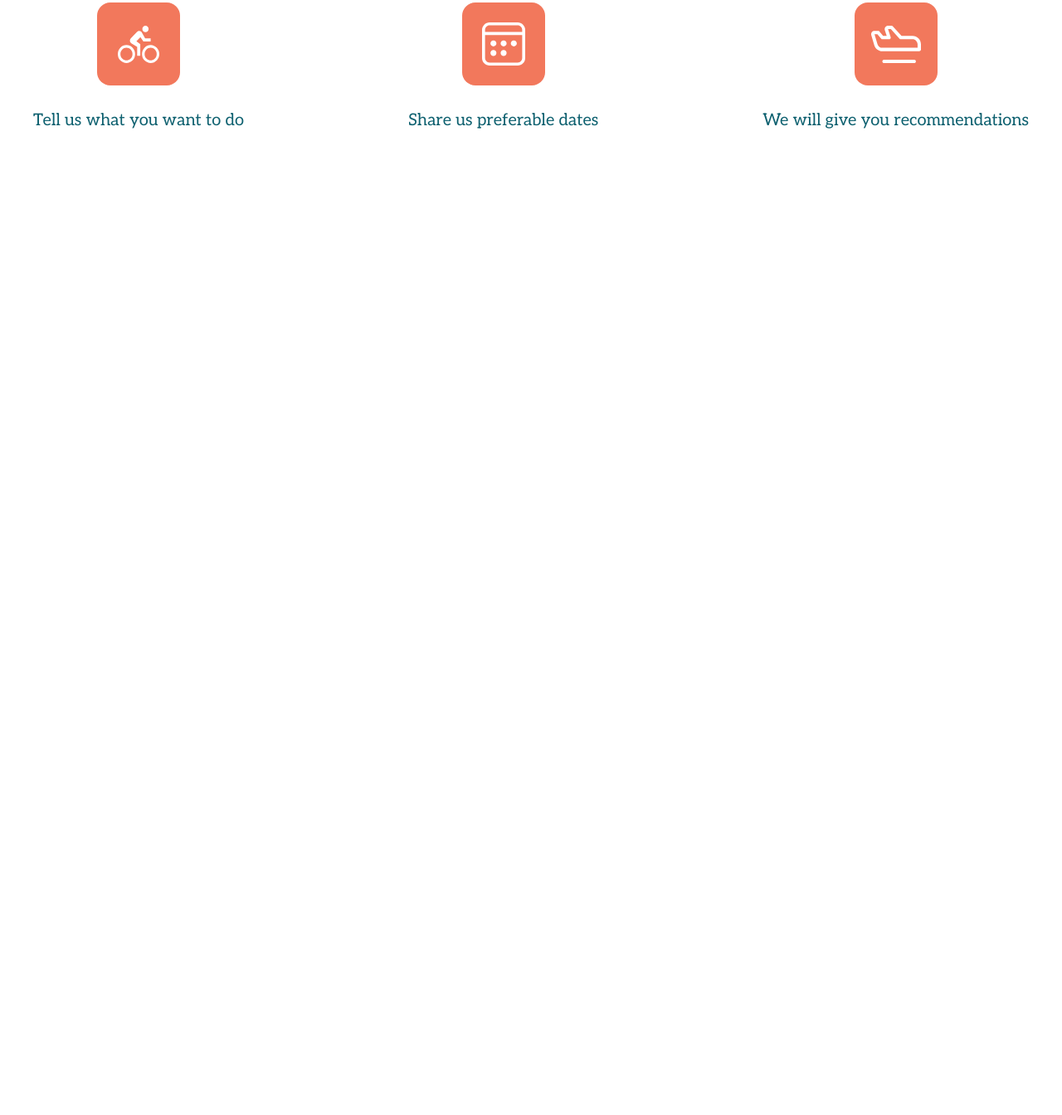
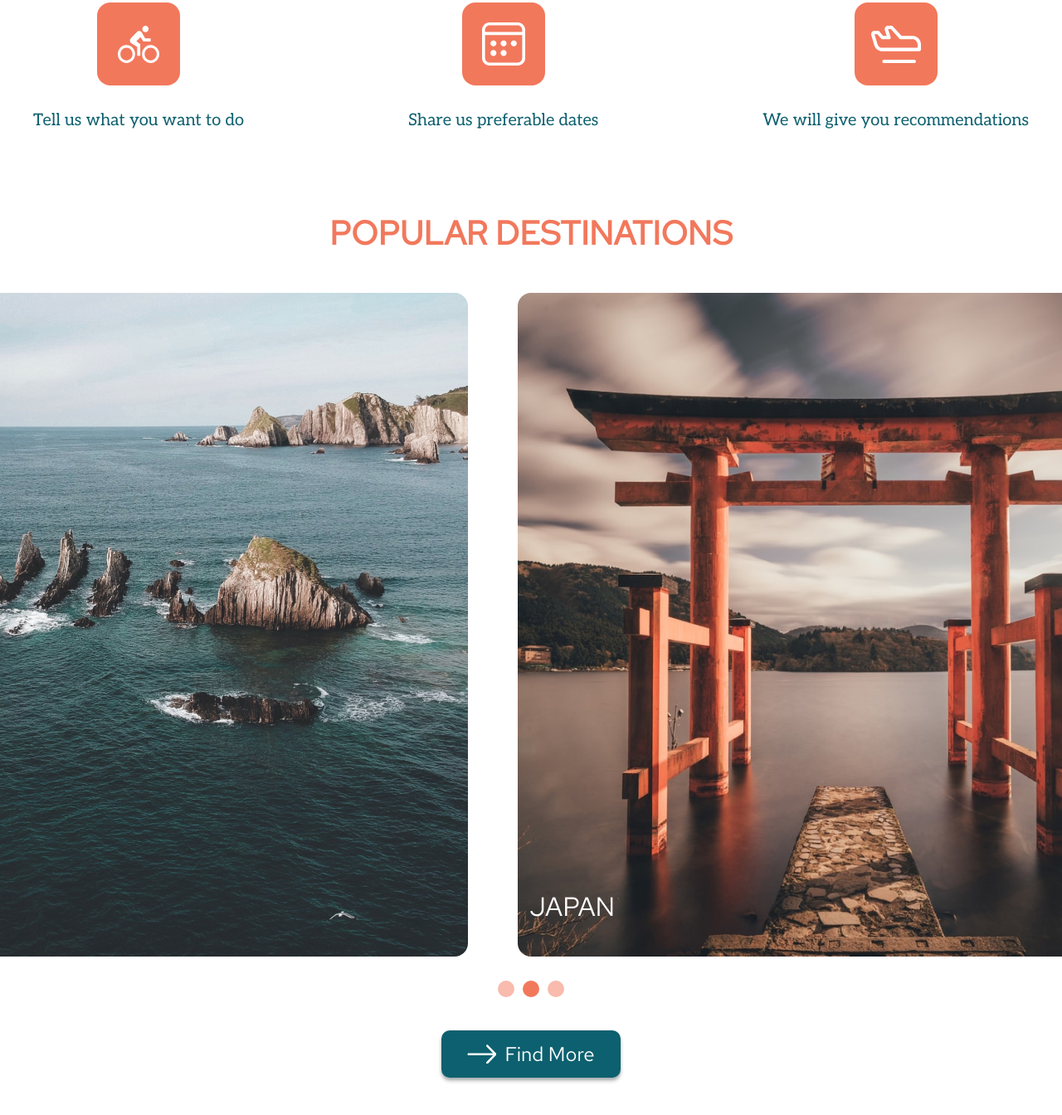
Before and after one commit to bulatovaa/Travel, a plain HTML site: page index.html in a window 1280 px wide. Shown: the part 945-2289 px from the top of the page at 83% size. Before the commit the page ends 1199 px from the top, so only its background shows below. Drawn offline with Linux system fonts and the light colour scheme; a web font is replaced by a local one.

Commit message:
feat: add destinations section

```diff
--- a/index.html
+++ b/index.html
@@ -57,8 +57,32 @@
                 </div>
             </div>
         </section>
-
-        <section class="destinations"></section>
+        <section class="destinations">
+            <h2 class="destinations__title section-title">POPULAR DESTINATIONS</h2>
+            <div class="destinations__block flex-wrapper">
+                <div class="destinations__item">
+                    <img src="assets/images/jpg/destinations-1.jpg" alt="Spain" class="destinations__image">
+                    <span class="destinations__name">SPAIN</span>
+                </div>
+                <div class="destinations__item">
+                    <img src="assets/images/jpg/destinations-2.jpg" alt="Japan" class="destinations__image">
+                    <span class="destinations__name">JAPAN</span>
+                </div>
+                <div class="destinations__item">
+                    <img src="assets/images/jpg/destinations-3.jpg" alt="USA" class="destinations__image">
+                    <span class="destinations__name">USA</span>
+                </div>
+            </div>
+            <div class="slider-points flex-wrapper">
+                <span class="slider-points__item"></span>
+                <span class="slider-points__item point-active"></span>
+                <span class="slider-points__item"></span>
+            </div>
+            <button class="destinations__button main-button flex-wrapper">
+                <span class="destinations__button_arrow"></span>
+                <span class="destinations__button_text">Find More</span>
+            </button>
+        </section>
     </main>
     <div class="footer-background">
         <section class="stories"></section>
--- a/style.css
+++ b/style.css
@@ -203,3 +203,77 @@ body {
     line-height: 2.4rem;
     color: #0D606F;
 }
+
+/* -------- DESTINATIONS SECTION ---------- */
+
+.destinations {
+    padding-bottom: 80px;
+    display: flex;
+    flex-direction: column;
+    justify-content: center;
+}
+
+.destinations__title {
+    margin-bottom: 46px;
+}
+
+.destinations__block {
+    margin-bottom: 24px;
+    gap: 60px;
+    overflow: hidden;
+    justify-content: center;
+}
+
+.destinations__item {
+    position: relative;
+}
+
+.destinations__image {
+    max-width: 800px;
+    border-radius: 16px;
+}
+
+.destinations__name {
+    position: absolute;
+    left: 15px;
+    top: 718px;
+    font-family: 'Red Hat Text', sans-serif;
+    font-weight: 500;
+    font-size: 3.2rem;
+    color: #FFFFFF;
+}
+
+.slider-points {
+    justify-content: center;
+    gap: 10px;
+    margin-bottom: 40px;
+}
+
+.slider-points__item {
+    display: inline-block;
+    width: 20px;
+    height: 20px;
+    background: rgba(242, 120, 92, 0.5);
+    border-radius: 50%;
+}
+
+.point-active {
+    background: #F2785C;
+}
+
+.destinations__button {
+    padding: 13px 31px;
+    font-size: 2.4rem;
+    gap: 10px;
+    max-width: 228px;
+    align-self: center;
+}
+
+.destinations__button_arrow {
+    display: inline-block;
+    width: 35px;
+    height: 22.5px;
+    background: url("assets/images/svg/button-arrow.svg");
+}
+
+/* --------- STORIES SECTION ----------- */
```
Also changed, not shown: assets/images/svg/button-arrow.svg (added).
